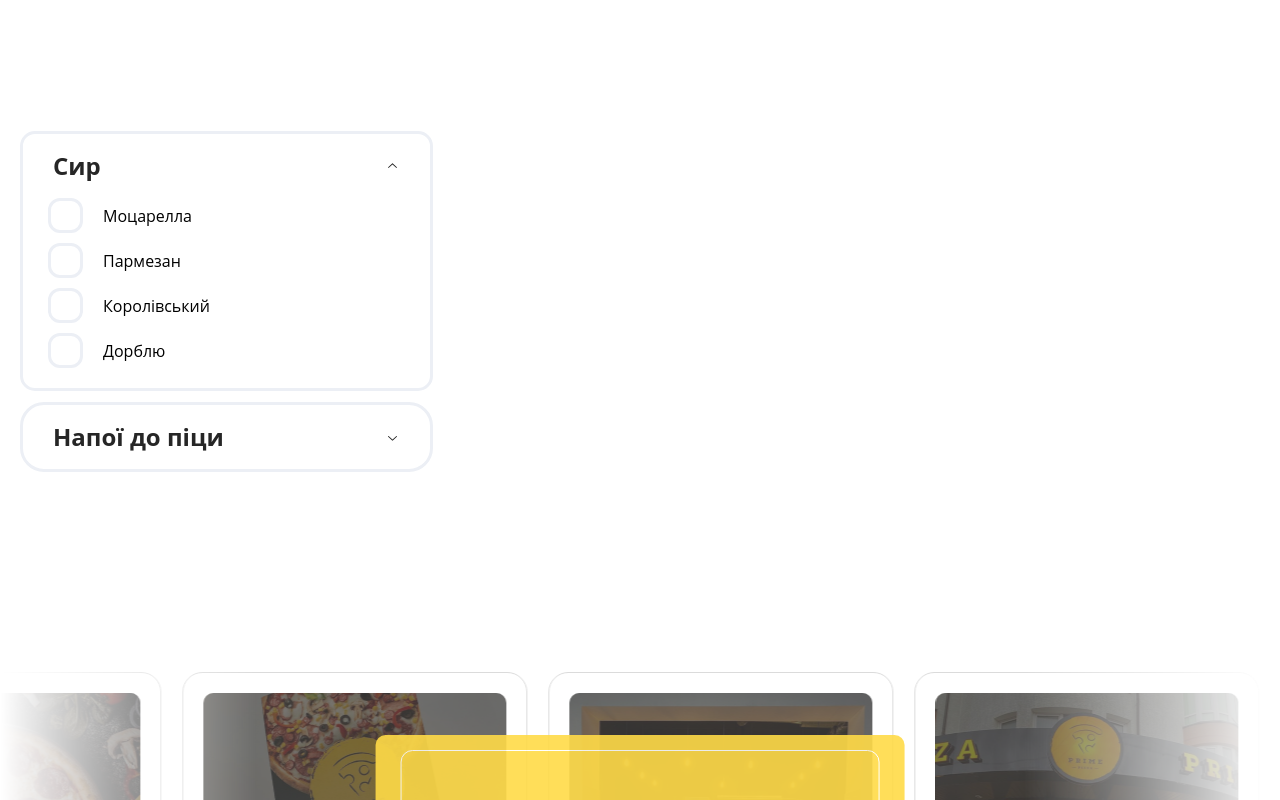
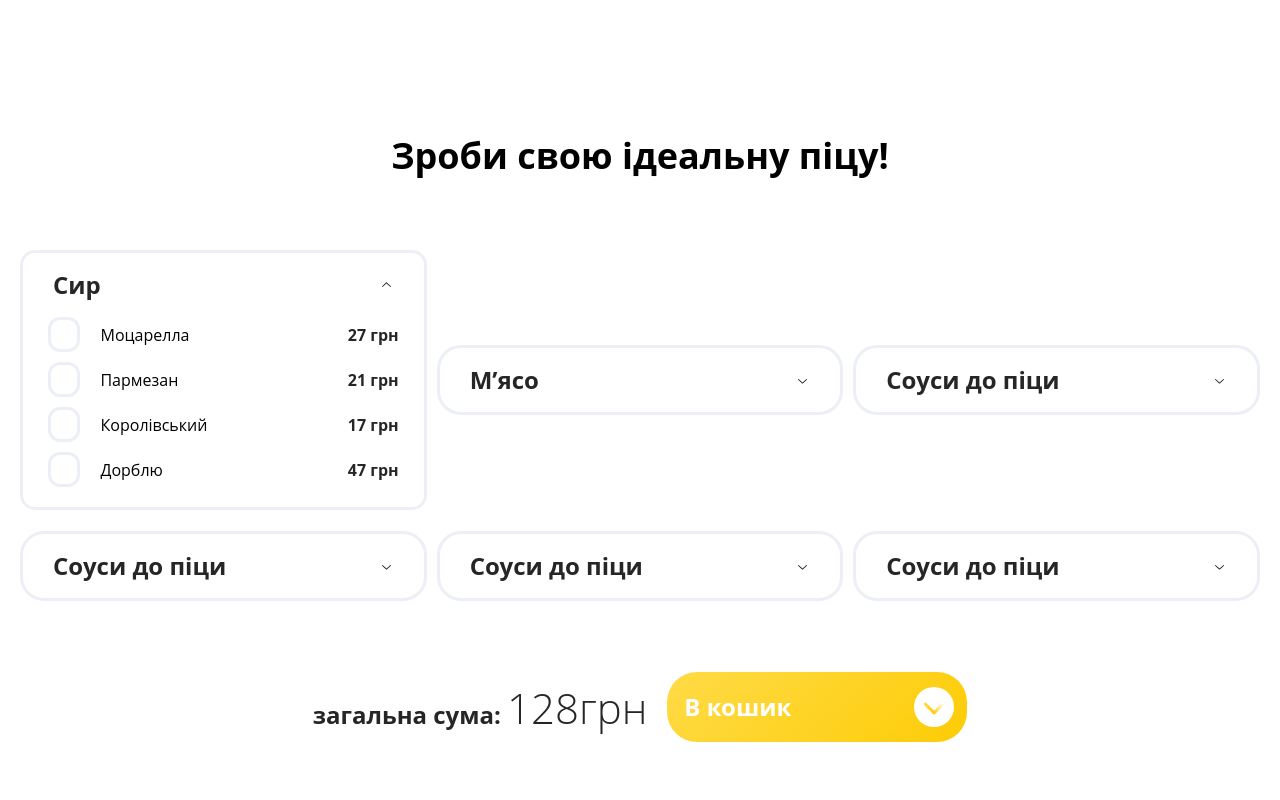
Before and after one commit to Andriikryl/prime-pizza-web, a Next.js app: page / in a window 1280 px wide. Shown: the part 1720-2520 px from the top of the page. Built offline with nearby package versions, Linux system fonts and the light colour scheme.

Commit message:
add constructor component

```diff
--- /dev/null
+++ b/src/components/accordeon/style.module.css
@@ -0,0 +1,94 @@
+.form__box{
+    max-width:413px;
+    border-radius: 24px;
+    outline: 3px solid var(--gray, #ECEFF5);
+    background: var(--white, #FFF);
+}
+
+.form__list{
+    padding-block: 30px;
+    padding-inline: 40px;
+    display: flex;
+    flex-direction: column;
+    gap: 20px;
+}
+
+.form__item{
+    list-style: none;
+    display: flex;
+    justify-content: space-between;
+    align-items: center;
+}
+
+.flex__group{
+    display: flex;
+    align-items: center;
+    gap: 20px;
+    cursor: pointer;
+}
+
+.form__label{
+    color: #000;
+    font-family: Open Sans;
+    font-size: 16px;
+    font-style: normal;
+    font-weight: 400;
+    line-height: 150%;
+}
+
+.item__cost{
+    color: var(--black, #262626);
+    font-family: Open Sans;
+    font-size: 16px;
+    font-style: normal;
+    font-weight: 700;
+    line-height: 150%;
+}
+
+.form__title{
+    color: var(--black, #262626);
+    font-family: Open Sans;
+    font-size: 24px;
+    font-style: normal;
+    font-weight: 700;
+    line-height: 150%;
+    padding-block: 14px;
+    padding-inline: 30px;
+    border-radius: 24px;
+    outline: 3px solid var(--gray, #ECEFF5);
+    background: var(--white, #FFF);
+    cursor: pointer;
+}
+
+.item__quantity{
+    color: var(--gray-2, #939EB4);
+    font-family: Open Sans;
+    font-size: 24px;
+    font-style: normal;
+    font-weight: 300;
+    line-height: normal;
+}
+
+.btn{
+    color: var(--gray-2, #939EB4);
+    text-align: center;
+    font-size: 24px;
+    width: 24px;
+    height: 24px;
+    aspect-ratio: 1/1;
+    border-radius: 50%;
+    display: flex;
+    justify-content: center;
+    align-items: center;
+    border: 1px solid  var(--gray-2, #939EB4);
+    background-color: transparent;
+    cursor: pointer;
+}
+.quantity__controls{
+    display: flex;
+    align-items: center;
+    gap: 10px;
+}
+.form__box{
+    margin-block-end: 30px;
+}
--- a/src/components/button/style.module.css
+++ b/src/components/button/style.module.css
@@ -14,7 +14,9 @@
     border: none;
     display: flex;
     align-items: center;
+    justify-content: space-between;
     gap: 9px;
+    min-width: 300px;
 }
 
 .Button::after{
--- a/src/components/sections/constructor/Accordion.tsx/Accordion.tsx
+++ b/src/components/sections/constructor/Accordion.tsx/Accordion.tsx
@@ -1,11 +1,201 @@
 "use client";
-import React, { FC, forwardRef, ReactNode, Ref } from "react";
+import React, { FC, forwardRef, ReactNode, Ref, useState } from "react";
 import * as Checkbox from "@radix-ui/react-checkbox";
 import { CheckIcon } from "@radix-ui/react-icons";
 import * as Accordion from "@radix-ui/react-accordion";
 import classNames from "classnames";
 import { ChevronDownIcon } from "@radix-ui/react-icons";
 import style from "./style.module.css";
+import Button from "@/components/button/Button";
+
+const data = [
+  {
+    id: 1,
+    title: "Сир",
+    value: "item-1",
+    form: [
+      {
+        id: 1,
+        idForm: "c1",
+        titleForm: "Моцарелла",
+        price: 27,
+      },
+      {
+        id: 1,
+        idForm: "c2",
+        titleForm: "Пармезан",
+        price: 21,
+      },
+      {
+        id: 1,
+        idForm: "c3",
+        titleForm: "Королівський",
+        price: 17,
+      },
+      {
+        id: 1,
+        idForm: "c4",
+        titleForm: "Дорблю",
+        price: 47,
+      },
+    ],
+  },
+  {
+    id: 2,
+    title: "М’ясо",
+    value: "item-2",
+    form: [
+      {
+        id: 1,
+        idForm: "a1",
+        titleForm: "backon",
+        price: 47,
+      },
+      {
+        id: 2,
+        idForm: "a2",
+        titleForm: "porck",
+        price: 47,
+      },
+      {
+        id: 3,
+        idForm: "a3",
+        titleForm: "chiken",
+        price: 47,
+      },
+      {
+        id: 4,
+        idForm: "a4",
+        titleForm: "beef",
+        price: 47,
+      },
+    ],
+  },
+  {
+    id: 3,
+    title: "Соуси до піци",
+    value: "item-3",
+    form: [
+      {
+        id: 1,
+        idForm: "q1",
+        titleForm: "pesto",
+        price: 47,
+      },
+      {
+        id: 2,
+        idForm: "q2",
+        titleForm: "tomato",
+        price: 47,
+      },
+      {
+        id: 3,
+        idForm: "q3",
+        titleForm: "qest",
+        price: 47,
+      },
+      {
+        id: 4,
+        idForm: "q4",
+        titleForm: "yupi",
+        price: 47,
+      },
+    ],
+  },
+  {
+    id: 3,
+    title: "Соуси до піци",
+    value: "item-4",
+    form: [
+      {
+        id: 1,
+        idForm: "w1",
+        titleForm: "pesto",
+        price: 47,
+      },
+      {
+        id: 2,
+        idForm: "w2",
+        titleForm: "tomato",
+        price: 47,
+      },
+      {
+        id: 3,
+        idForm: "w3",
+        titleForm: "qest",
+        price: 47,
+      },
+      {
+        id: 4,
+        idForm: "w4",
+        titleForm: "yupi",
+        price: 47,
+      },
+    ],
+  },
+  {
+    id: 3,
+    title: "Соуси до піци",
+    value: "item-5",
+    form: [
+      {
+        id: 1,
+        idForm: "x1",
+        titleForm: "pesto",
+        price: 47,
+      },
+      {
+        id: 2,
+        idForm: "x2",
+        titleForm: "tomato",
+        price: 47,
+      },
+      {
+        id: 3,
+        idForm: "x3",
+        titleForm: "qest",
+        price: 47,
+      },
+      {
+        id: 4,
+        idForm: "x4",
+        titleForm: "yupi",
+        price: 47,
+      },
+    ],
+  },
+  {
+    id: 3,
+    title: "Соуси до піци",
+    value: "item-6",
+    form: [
+      {
+        id: 1,
+        idForm: "c1",
+        titleForm: "pesto",
+        price: 47,
+      },
+      {
+        id: 2,
+        idForm: "c2",
+        titleForm: "tomato",
+        price: 47,
+      },
+      {
+        id: 3,
+        idForm: "c3",
+        titleForm: "qest",
+        price: 47,
+      },
+      {
+        id: 4,
+        idForm: "c4",
+        titleForm: "yupi",
+        price: 47,
+      },
+    ],
+  },
+];
 
 interface AccordionTriggerProps {
   children: ReactNode;
@@ -54,116 +244,58 @@ const AccordionContent: FC<AccordionContentProps> = forwardRef(
 AccordionContent.displayName = "AccordionContent";
 
 const AccordionDemo: FC = () => (
+  <>
     <Accordion.Root
       className={style.AccordionRoot}
       type="single"
       defaultValue="item-1"
       collapsible
     >
-    <div>
-      <Accordion.Item className={style.AccordionItem} value="item-1">
-        <AccordionTrigger>Сир</AccordionTrigger>
+      {data.map((item) => {
+        return (
+          <Accordion.Item
+            className={style.AccordionItem}
+            key={item.id}
+            value={item.value}
+          >
+            <AccordionTrigger>{item.title}</AccordionTrigger>
             <AccordionContent>
               <form className={style.form}>
-            <div className={style.form__box}>
-              <Checkbox.Root className={style.CheckboxRoot} id="c1">
+                {item.form.map((item) => {
+                  return (
+                    <div className={style.form__box} key={item.id}>
+                      <Checkbox.Root
+                        className={style.CheckboxRoot}
+                        id={item.idForm}
+                      >
                         <Checkbox.Indicator className={style.CheckboxIndicator}>
                           <CheckIcon />
                         </Checkbox.Indicator>
                       </Checkbox.Root>
-              <label className={style.Label} htmlFor="c1">
-                Моцарелла
+                      <label className={style.Label} htmlFor={item.idForm}>
+                        <div className={style.label__group}>
+                          <span>{item.titleForm}</span>
+                          <span className={style.label__price}>
+                            {item.price} грн
+                          </span>
+                        </div>
                       </label>
                     </div>
-
-            <div className={style.form__box}>
-              <Checkbox.Root className={style.CheckboxRoot} id="c2">
-                <Checkbox.Indicator className={style.CheckboxIndicator}>
-                  <CheckIcon />
-                </Checkbox.Indicator>
-              </Checkbox.Root>
-              <label className={style.Label} htmlFor="c2">
-                Пармезан
-              </label>
-            </div>
-
-            <div className={style.form__box}>
-              <Checkbox.Root className={style.CheckboxRoot} id="c3">
-                <Checkbox.Indicator className={style.CheckboxIndicator}>
-                  <CheckIcon />
-                </Checkbox.Indicator>
-              </Checkbox.Root>
-              <label className={style.Label} htmlFor="c3">
-                Королівський
-              </label>
-            </div>
-
-            <div className={style.form__box}>
-              <Checkbox.Root className={style.CheckboxRoot} id="c4">
-                <Checkbox.Indicator className={style.CheckboxIndicator}>
-                  <CheckIcon />
-                </Checkbox.Indicator>
-              </Checkbox.Root>
-              <label className={style.Label} htmlFor="c4">
-                Дорблю
-              </label>
-            </div>
+                  );
+                })}
               </form>
             </AccordionContent>
           </Accordion.Item>
-
-      <Accordion.Item className={style.AccordionItem} value="item-2">
-        <AccordionTrigger>Напої до піци</AccordionTrigger>
-        <AccordionContent>
-          <form className={style.form}>
-            <div className={style.form__box}>
-              <Checkbox.Root className={style.CheckboxRoot} id="a1">
-                <Checkbox.Indicator className={style.CheckboxIndicator}>
-                  <CheckIcon />
-                </Checkbox.Indicator>
-              </Checkbox.Root>
-              <label className={style.Label} htmlFor="a1">
-                coka
-              </label>
+        );
+      })}
+    </Accordion.Root>
+    <div className={style.control__group}>
+      <p className={style.constructor__cost}>
+        загальна сума: <span>128грн</span>
+      </p>
+      <Button>В кошик</Button>
     </div>
-
-            <div className={style.form__box}>
-              <Checkbox.Root className={style.CheckboxRoot} id="a2">
-                <Checkbox.Indicator className={style.CheckboxIndicator}>
-                  <CheckIcon />
-                </Checkbox.Indicator>
-              </Checkbox.Root>
-              <label className={style.Label} htmlFor="a2">
-                Shveps
-              </label>
-            </div>
-
-            <div className={style.form__box}>
-              <Checkbox.Root className={style.CheckboxRoot} id="a3">
-                <Checkbox.Indicator className={style.CheckboxIndicator}>
-                  <CheckIcon />
-                </Checkbox.Indicator>
-              </Checkbox.Root>
-              <label className={style.Label} htmlFor="a3">
-                Mr. Di
-              </label>
-            </div>
-
-            <div className={style.form__box}>
-              <Checkbox.Root className={style.CheckboxRoot} id="a4">
-                <Checkbox.Indicator className={style.CheckboxIndicator}>
-                  <CheckIcon />
-                </Checkbox.Indicator>
-              </Checkbox.Root>
-              <label className={style.Label} htmlFor="a4">
-                Twist
-              </label>
-            </div>
-          </form>
-        </AccordionContent>
-      </Accordion.Item>
-    </div>
-  </Accordion.Root>
+  </>
 );
 
 export default AccordionDemo;
--- a/src/components/sections/constructor/Accordion.tsx/style.module.css
+++ b/src/components/sections/constructor/Accordion.tsx/style.module.css
@@ -1,11 +1,13 @@
-/* .AccordionRoot {
+
+.AccordionRoot{
     display: grid;
-    grid-template-columns: repeat(auto-fit, minmax(min(100%, 50ch), 1fr));
+    grid-template-columns: repeat(auto-fit, minmax(min(100%, 40ch), 1fr));
     place-items: center;
     gap: 10px;
-} */
+    margin-block-end: 60px;
+  }
 
-.AccordionItem {
+  .AccordionItem {
     max-width: 413px;
     width: 100%;
     overflow: hidden;
@@ -21,6 +23,7 @@
 
 
   .AccordionTrigger {
+    cursor: pointer;
     padding-block: 14px;
     padding-inline: 30px;
     border-radius: 24px;
@@ -36,7 +39,6 @@
     display: flex;
     justify-content: space-between;
     align-items: center;
-    /* border: none; */
   }
 
   .AccordionContent {
@@ -150,6 +152,7 @@
 }
 
 .Label {
+  width: 100%;
     color: #000;
     font-family: Open Sans;
     font-size: 16px;
@@ -163,3 +166,47 @@
     align-items: center;
     gap: 20px;
 }
+
+.label__group{
+  display: flex;
+  justify-content: space-between;
+}
+
+.label__group span{
+  display: block;
+}
+
+.label__price{
+  color: var(--black, #262626);
+  font-family: Open Sans;
+  font-size: 16px;
+  font-style: normal;
+  font-weight: 700;
+  line-height: 150%; /* 24px */
+}
+
+.control__group{
+
+  display: flex;
+  align-items: center;
+  gap: 20px;
+  justify-content: center;
+}
+
+.constructor__cost{
+  color: var(--black, #262626);
+  font-family: Open Sans;
+  font-size: 24px;
+  font-style: normal;
+  font-weight: 700;
+  line-height: normal;
+}
+
+.constructor__cost span{
+  color: var(--black, #262626);
+  font-family: Open Sans;
+  font-size: 42px;
+  font-style: normal;
+  font-weight: 300;
+  line-height: normal;
+}
--- a/src/components/sections/constructor/Constructor.tsx
+++ b/src/components/sections/constructor/Constructor.tsx
@@ -7,6 +7,7 @@ export default function Constructor() {
   return (
     <section className={style.constructor__box}>
       <Container>
+        <h4 className={style.constructor__title}>Зроби свою ідеальну піцу!</h4>
         <AccordionDemo />
       </Container>
     </section>
--- a/src/components/sections/constructor/style.module.css
+++ b/src/components/sections/constructor/style.module.css
@@ -1,3 +1,14 @@
 .constructor__box{
     margin-block-end: 200px;
 }
+
+.constructor__title{
+    color: #000;
+    text-align: center;
+    font-family: Open Sans;
+    font-size: 36px;
+    font-style: normal;
+    font-weight: 700;
+    line-height: normal;
+    margin-block-end: 70px;
+}
```
Also changed, not shown: src/components/accordeon/Accordeon.tsx (added, +171 -0 lines). Lines whose indentation alone changed are shown as unchanged.
